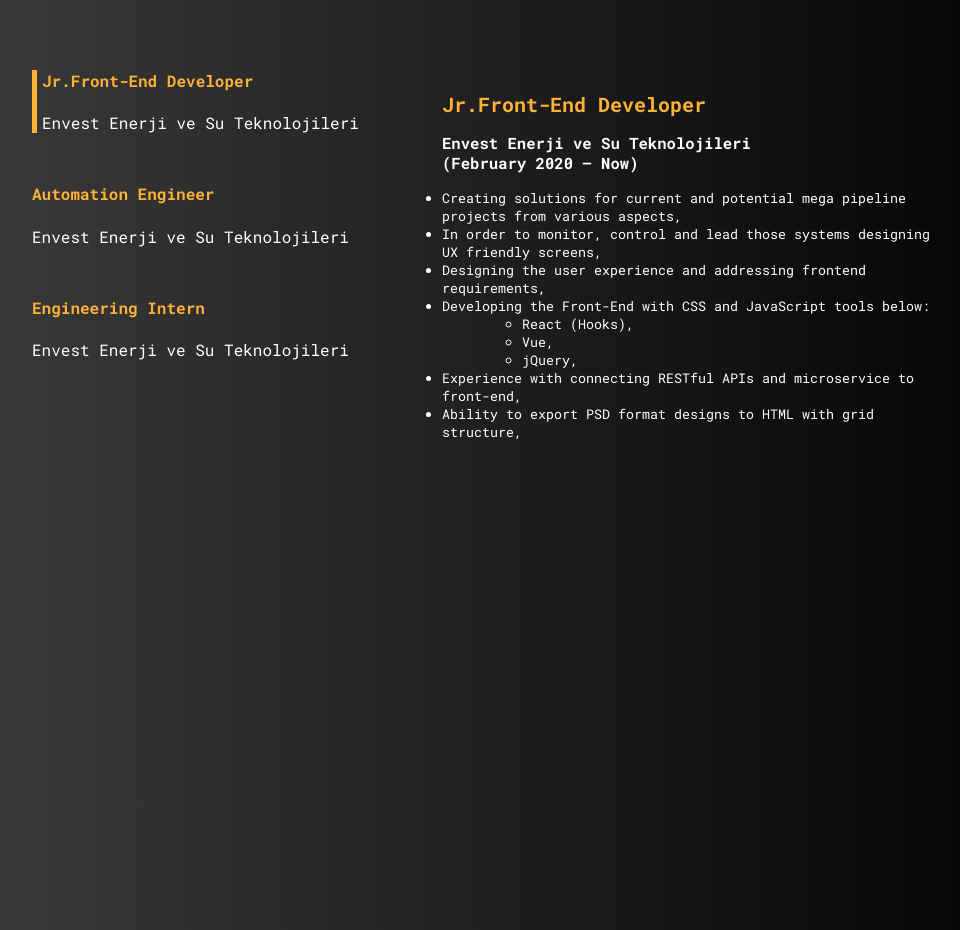
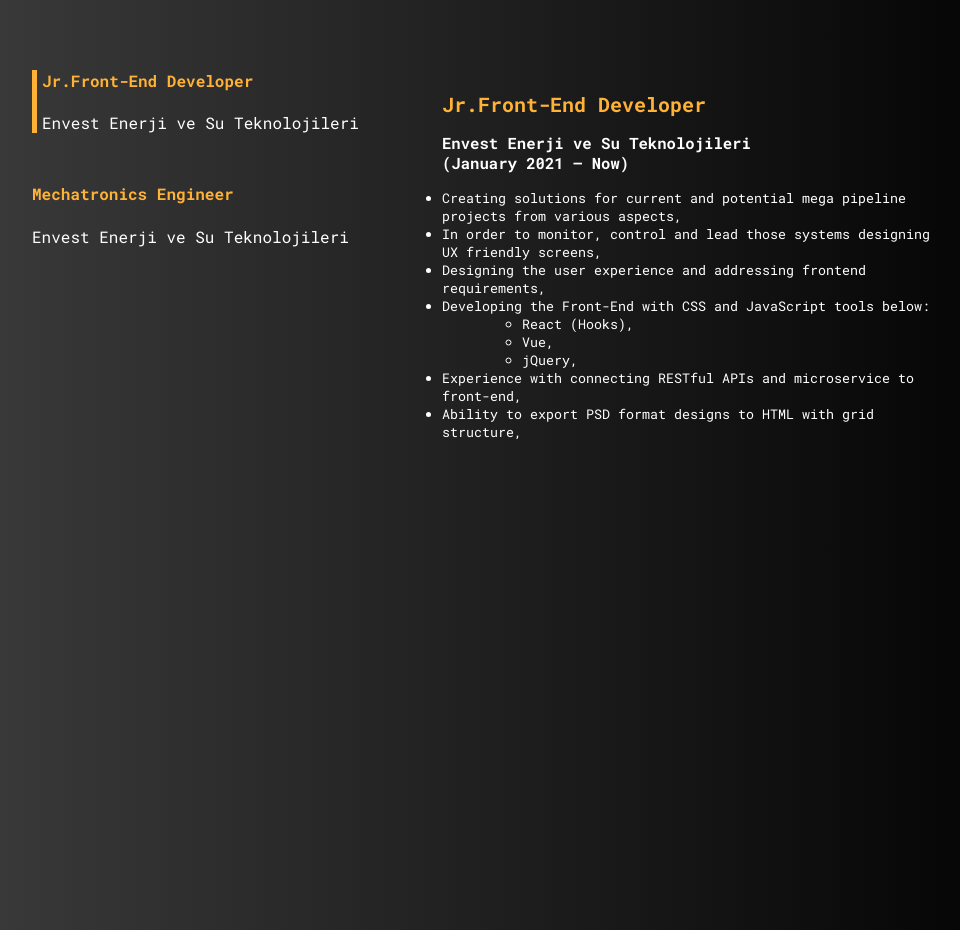
Before and after one commit to saurkmez/React-Website-Template, a React (Create React App) app: page /#/ in a window 1280 px wide. Shown: the part 1740-2670 px from the top of the page, without its empty margins (198-1158 px from the left). Built offline with nearby package versions, Linux system fonts and the light colour scheme.

Commit message:
jobs fix

```diff
--- a/src/components/Jobs/Frontend.js
+++ b/src/components/Jobs/Frontend.js
@@ -7,7 +7,7 @@
       <h3>
         Envest Enerji ve Su Teknolojileri
         <br />
-        (February 2020 – Now)
+        (January 2021 – Now)
       </h3>
       <ul>
         <li>
--- a/src/components/Jobs/Jobs.js
+++ b/src/components/Jobs/Jobs.js
@@ -51,20 +51,9 @@
                   >
                     {" "}
                     <div>
-                      <h4 style={{ color: "#ffb236" }}>Automation Engineer</h4>
-                      <p>Envest Enerji ve Su Teknolojileri</p>
-                    </div>
-                  </NavLink>
-                </li>
-                <li>
-                  <NavLink
-                    to="/Intern"
-                    className="route"
-                    activeClassName="routete"
-                  >
-                    {" "}
-                    <div>
-                      <h4 style={{ color: "#ffb236" }}>Engineering Intern</h4>
+                      <h4 style={{ color: "#ffb236" }}>
+                        Mechatronics Engineer
+                      </h4>
                       <p>Envest Enerji ve Su Teknolojileri</p>
                     </div>
                   </NavLink>
@@ -77,7 +66,6 @@
               <Switch>
                 <Route path="/" exact component={Frontend} />
                 <Route path="/Automation" component={Mechatronics} />
-                <Route path="/Intern" component={Intern} />
               </Switch>
             </div>
           </div>
--- a/src/components/Jobs/Mechatronics.js
+++ b/src/components/Jobs/Mechatronics.js
@@ -7,7 +7,7 @@
       <h3>
         Envest Enerji ve Su Teknolojileri
         <br />
-        (February 2019 – February 2020)
+        (September 2019 – Now)
       </h3>
       <ul>
         <li>
```
